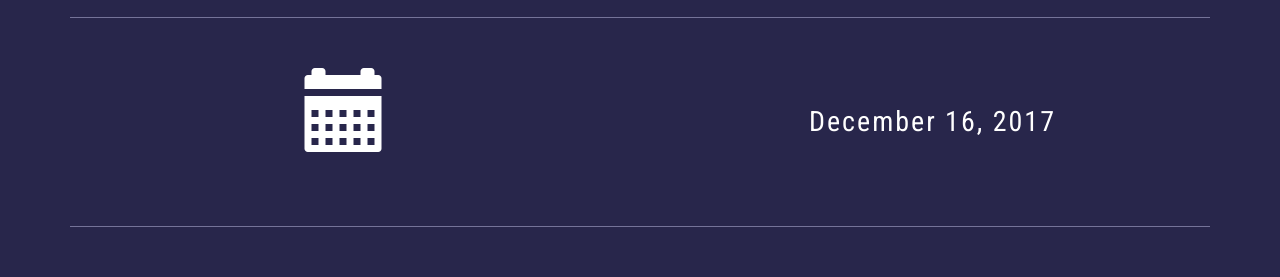
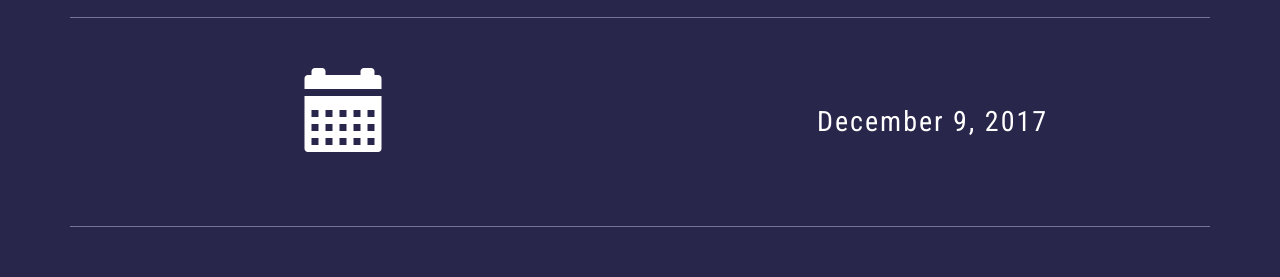
Before and after one commit to meetthemartins/meetthemartins.github.io, a Jekyll site: the page built from info.html, in a window 1280 px wide. Shown: the part 331-608 px from the top of the page. Built offline with Jekyll 4.4.1, drawn with Linux system fonts in a browser that asks for light colours; nearby versions of some CDN libraries.

Commit message:
Update info.html

```diff
--- a/info.html
+++ b/info.html
@@ -19,7 +19,7 @@ title: Info
         <span class="glyphicon glyphicon-calendar glyphicon-large"></span>
       </div>
       <div class="col-md-6">
-        <span class="info">December 16, 2017</span>
+        <span class="info">December 9, 2017</span>
       </div>
     </div>
     <hr class="hr-info">
```
